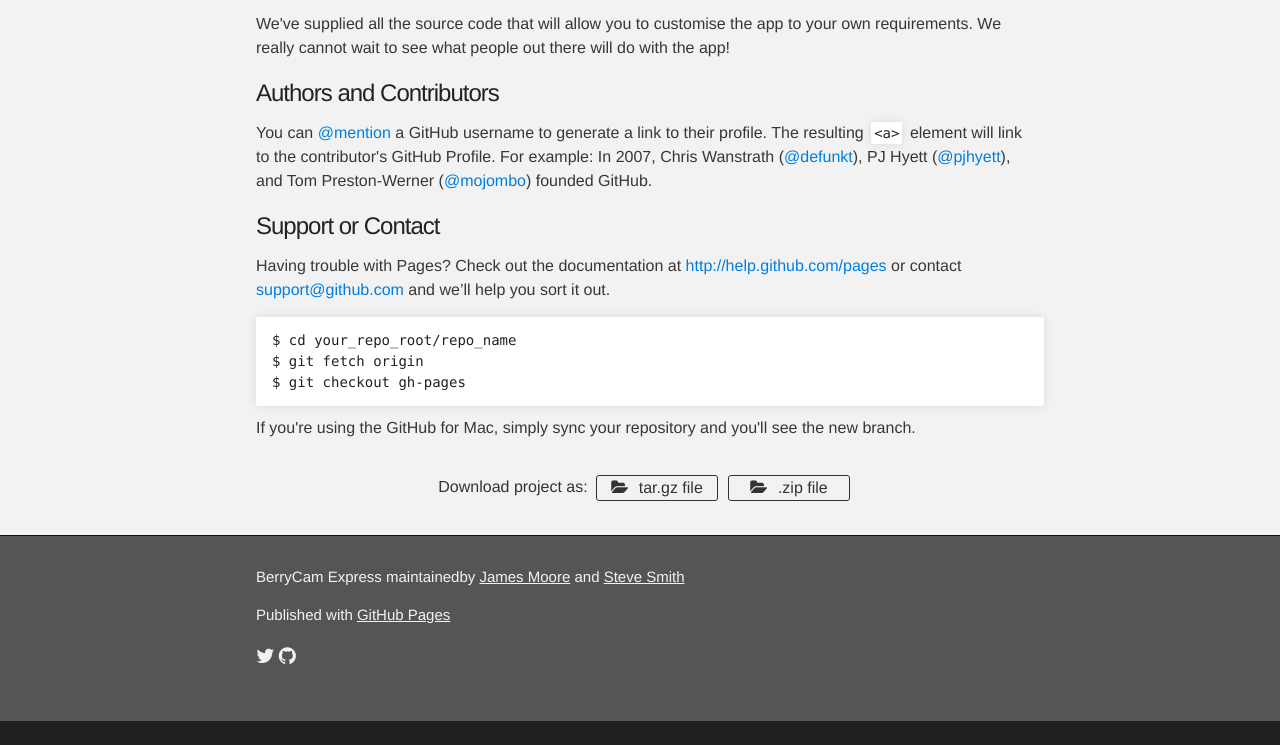
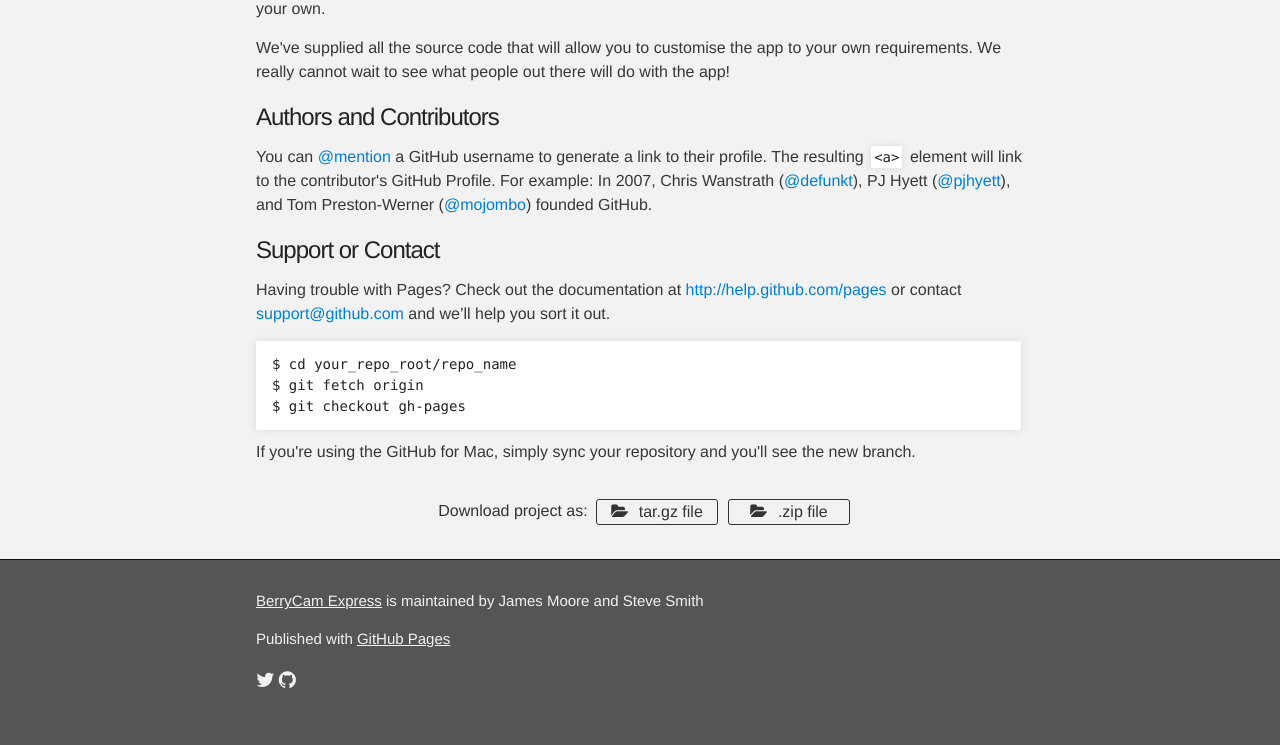
Before and after one commit to alexking/BerryCamExpress, a plain HTML site: page index.html in a window 1280 px wide. Shown: the part 1720-2465 px from the top of the page. Before the commit the page ends 2441 px from the top, so only its background shows below. Drawn offline with Linux system fonts and the light colour scheme.

Commit message:
Updates to iPad layout

```diff
--- a/index.html
+++ b/index.html
@@ -109,7 +109,7 @@
     <div id="footer_wrap" class="outer">
       <footer class="inner">
 
-        <p class="copyright"><span class="copyright-line">BerryCam Express maintained</span><span class="copyright-line">by <a href="https://github.com/pitography">James Moore</a> and <a href="https://github.com/pitography">Steve Smith</a></span></p>
+        <p class="copyright"><span class="copyright-line"><a href="https://github.com/pitography">BerryCam Express</a> is maintained </span><span class="copyright-line">by James Moore and Steve Smith</span></p>
         <p>Published with <a href="http://pages.github.com">GitHub Pages</a></p>
 
         <a href="http://twitter.com/pitography" target="_blank" class="social-icons"><i class="fa fa-twitter"></i></a>
--- a/stylesheets/stylesheet.css
+++ b/stylesheets/stylesheet.css
@@ -171,7 +171,7 @@
 }
 
 pre {
-  width: 100%;
+  width: 97%;
   padding: 10px;
   box-shadow: 0 0 10px rgba(0,0,0,.1);
   overflow: auto;
@@ -334,7 +334,7 @@
   height: 140px;
   float: right;
   margin-left: 40px;
-  margin-top: 100px;
+  margin-top: 140px;
   margin-bottom: 50px;
   -webkit-border-radius: 6px;
   -moz-border-radius: 6px;
@@ -620,7 +620,7 @@
 
 }
 
-@media screen and (min-width: 481px) and (max-width: 768px) {
+@media screen and (min-width: 481px) and (max-width: 767px) {
 
   #project_title {
   font-size: 32px;
```
